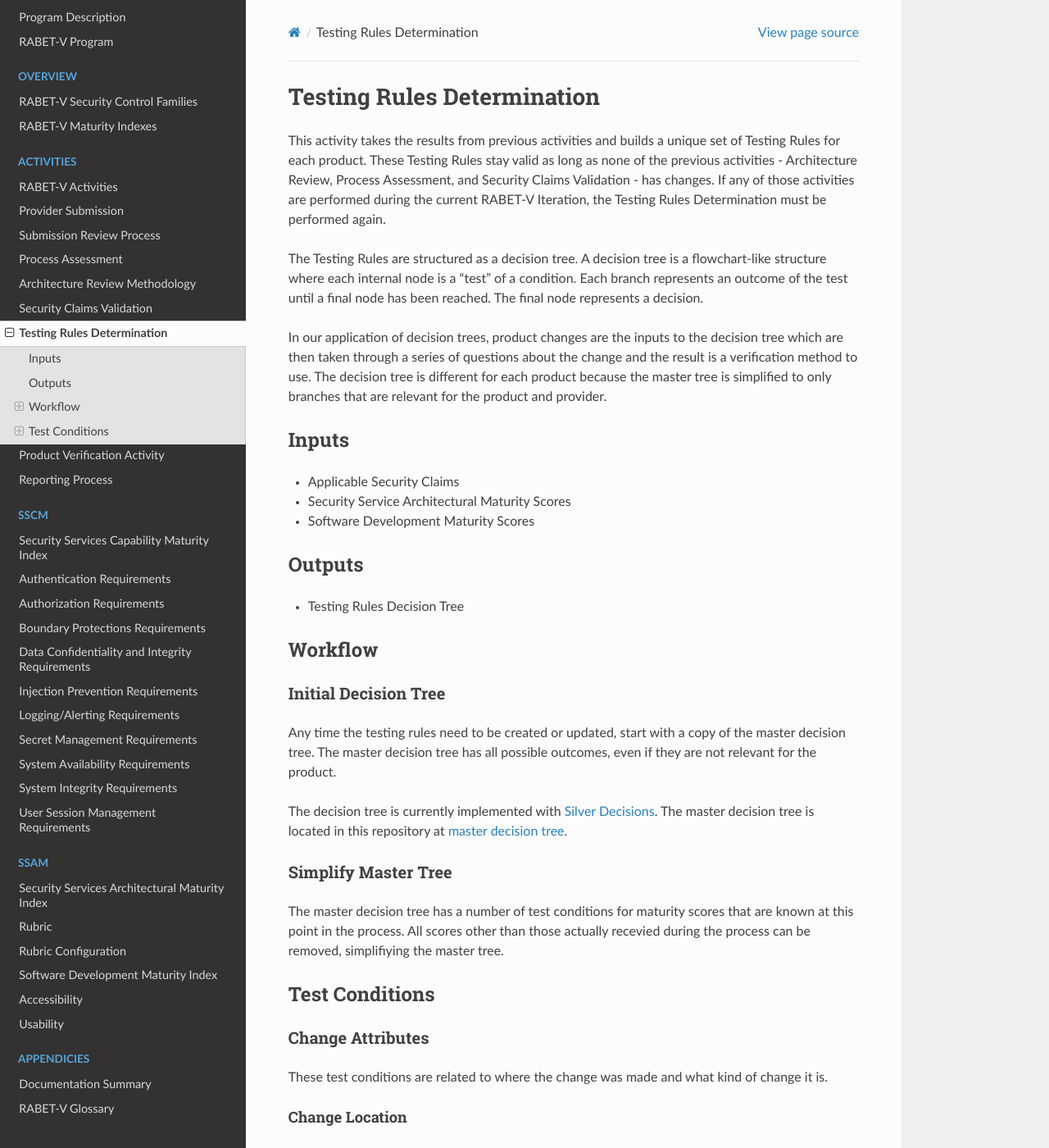
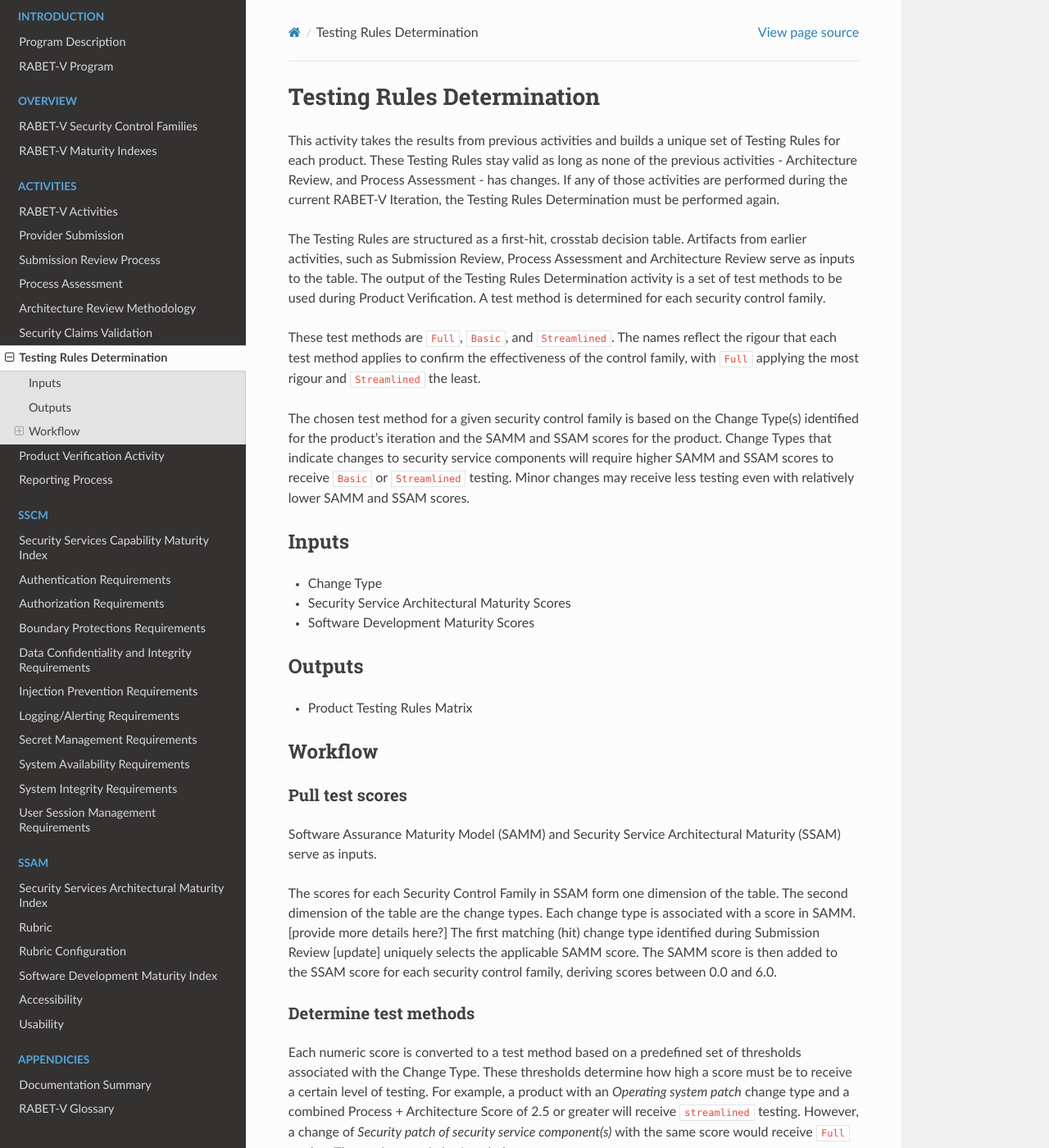
Before and after one commit to it-dept-cis/RABET-V-Pilot, a Sphinx documentation site: the page built from docs/source/Activities/Testing_Rules_Determination.md, in a window 1280 px wide and 1400 px high. Shown: the whole window at 82% size. Built offline with Sphinx 7.4.7 and the Read the Docs theme 2.0.0, drawn with Linux system fonts in a browser that asks for light colours; some of the changed text lies outside the part shown.

Commit message:
Revise to reflect current practice

```diff
--- a/docs/source/Activities/Testing_Rules_Determination.md
+++ b/docs/source/Activities/Testing_Rules_Determination.md
@@ -1,14 +1,16 @@
 ## Testing Rules Determination
 
-This activity takes the results from previous activities and builds a unique set of Testing Rules for each product. These Testing Rules stay valid as long as none of the previous activities - Architecture Review, Process Assessment, and Security Claims Validation - has changes. If any of those activities are performed during the current RABET-V Iteration, the Testing Rules Determination must be performed again.
+This activity takes the results from previous activities and builds a unique set of Testing Rules for each product. These Testing Rules stay valid as long as none of the previous activities - Architecture Review, and Process Assessment - has changes. If any of those activities are performed during the current RABET-V Iteration, the Testing Rules Determination must be performed again.
 
-The Testing Rules are structured as a decision tree. A decision tree is a flowchart-like structure where each internal node is a “test” of a condition. Each branch represents an outcome of the test until a final node has been reached. The final node represents a decision.
+The Testing Rules are structured as a first-hit, crosstab decision table. Artifacts from earlier activities, such as Submission Review, Process Assessment and Architecture Review serve as inputs to the table. The output of the Testing Rules Determination activity is a set of test methods to be used during Product Verification. A test method is determined for each security control family.
 
-In our application of decision trees, product changes are the inputs to the decision tree which are then taken through a series of questions about the change and the result is a verification method to use. The decision tree is different for each product because the master tree is simplified to only branches that are relevant for the product and provider.
+These test methods are `Full`, `Basic`, and `Streamlined`. The names reflect the rigour that each test method applies to confirm the effectiveness of the control family, with `Full` applying the most rigour and `Streamlined` the least.
+
+The chosen test method for a given security control family is based on the Change Type(s) identified for the product's iteration and the SAMM and SSAM scores for the product. Change Types that indicate changes to security service components will require higher SAMM and SSAM scores to receive `Basic` or `Streamlined` testing. Minor changes may receive less testing even with relatively lower SAMM and SSAM scores.
 
 ### Inputs
 
-  - Applicable Security Claims
+  - Change Type
 
   - Security Service Architectural Maturity Scores
 
@@ -16,146 +18,30 @@
 
 ### Outputs
 
-  - Testing Rules Decision Tree
+  - Product Testing Rules Matrix
 
 ### Workflow
 
-#### Initial Decision Tree
+#### Pull test scores
 
-Any time the testing rules need to be created or updated, start with a copy of the master decision tree. The master decision tree has all possible outcomes, even if they are not relevant for the product.
+Software Assurance Maturity Model (SAMM) and Security Service Architectural Maturity (SSAM) serve as inputs.
 
-The decision tree is currently implemented with [Silver Decisions](http://silverdecisions.pl/). The master decision tree is located in this repository at [master decision tree](https://github.com/it-dept-cis/RABET-V-Pilot/blob/master/for_consideration/Decision_Trees/decisiontree_master.json).
+The scores for each Security Control Family in SSAM form one dimension of the table. The second dimension of the table are the change types. Each change type is associated with a score in SAMM. [provide more details here?] The first matching (hit) change type identified during Submission Review [update] uniquely selects the applicable SAMM score. The SAMM score is then added to the SSAM score for each security control family, deriving scores between 0.0 and 6.0.
 
-#### Simplify Master Tree
+#### Determine test methods
 
-The master decision tree has a number of test conditions for maturity scores that are known at this point in the process. All scores other than those actually recevied during the process can be removed, simplifiying the master tree.
+ Each numeric score is converted to a test method based on a predefined set of thresholds associated with the Change Type. These thresholds determine how high a score must be to receive a certain level of testing. For example, a product with an *Operating system patch* change type and a combined Process + Architecture Score of 2.5 or greater will receive `streamlined` testing. However, a change of *Security patch of security service component(s)* with the same score would receive `Full` testing. The testing matrix is given below:
 
-### Test Conditions
-
-#### Change Attributes
-
-These test conditions are related to where the change was made and what kind of change it is.
-
-##### Change Location
-
-Where is the change?
-
-1.  Software Application Core Component - custom application developed by the RTP
-
-1.  Software Application Supporting Component – a component used from within the RTP's software application such as a framework, library or module provided by a 3rd party
-
-1.  Supporting Environment - system, framework, or service provided by a 3rd party used to host or run the software application
-
-##### Change Type
-
-What type of change is it?
-
-1.  Add/Remove - a component was added or removed
-
-1.  Replace - the component was replaced
-
-1.  Interface change - either the component interface was changed or the manner why which it interfaces with other components changed
-
-1.  Implementation/Patch -
-
-  + For internally developed components, the internal implementation of a component was changed without impacting the interface(s)
-
-  + For 3rd party components patch - the component was patched by its provider (only applies to 3rd party components)
-
-Since more than one may apply, the first one that applies should be selected.
-
-#### Architectural Considerations
-
-These test conditions relate to how the change impacts security services.
-
-##### Security Service Relation
-
-Was the change in a security service related component?
-
-1.  1st Degree Security Service component - the change was in a 1st degree security service component (1st and 2nd degree security service components are determined in the architecture review)
-
-1.  2nd Degree Security Service component - the changes was in a 2nd degree security service component (1st and 2nd degree security service components are determined in the architecture review)
-
-1.  None
-
-##### Security Service Architectural Maturity
-
-What is the architectural maturity of the security service impacted?
-
-This uses the Security Service Architectural Maturity (SSAM) scores from the architecture review. Uses 3 options to indicate the level of maturity. The scores ranges below are just placeholders until more accurate score ranges can be determined.
-
-  - Initial understanding and adhoc provisions: Less than 1.0
-
-  - Increased efficiency and/or effectiveness: At least 1.0 but less than 2.0
-
-  - Comprehensive mastery: At least 2.0
-
-#### Software Development Considerations
-
-These test conditions are related to the technology providers Software Development Maturity (SDM) scores and artifacts.
-
-##### Software Assurance Maturity
-
-How mature are the provider’s processes related to software assurance?
-
-This uses the average score of all SAMM principles with 3 ranges. The scores ranges below are just placeholders until more accurate score ranges can be determined.
-
-  - Initial understanding and adhoc provisions: Less than 1.0
-
-  - Increased efficiency and/or effectiveness: At least 1.0 but less than 2.0
-
-  - Comprehensive mastery: At least 2.0
-
-##### 3rd Party Component Maturity
-
-How mature is the technology provider process for vetting 3rd party components?
-
-This uses the SAMM streams of Supplier Security and Software Dependencies with 3 ranges. The scores ranges below are just placeholders until more accurate score ranges can be determined.
-
-  - Initial understanding and adhoc provisions: Less than 1.0
-
-  - Increased efficiency and/or effectiveness: At least 1.0 but less than 2.0
-
-  - Comprehensive mastery: At least 2.0
-
-##### Internal Development and Deployment Maturity
-
-How mature are the technology providers processes for internal development and deployment?
-
-This uses the SAMM streams of Security Requirements, Build Process, Software Dependencies, Deployment Process, and Secret Management with 3 ranges. The scores ranges below are just placeholders until more accurate score ranges can be determined.
-
-  - Initial understanding and adhoc provisions: Less than 1.0
-
-  - Increased efficiency and/or effectiveness: At least 1.0 but less than 2.0
-
-  - Comprehensive mastery: At least 2.0
-
-##### Environment Management Maturity
-
-How mature are the technology provider’s processes for environment management (e.g., configuration hardening, patching, and updating)?
-
-This uses the SAMM Environment Management score with 3 ranges. The scores ranges below are just placeholders until more accurate score ranges can be determined.
-
-  - Initial understanding and adhoc provisions: Less than 1.0
-
-  - Increased efficiency and/or effectiveness: At least 1.0 but less than 2.0
-
-  - Comprehensive mastery: At least 2.0
-
-##### Software Development Artifacts
-
-The following test conditions look at whether reliable artifacts are available.
-
-Is there a reliable artifact available? Examples include:
-
-  - Automated source code unit test results
-
-  - Automated vulnerability test results
-
-  - Manual testing artifacts (test run results, example outputs, etc)
-
-  - Automated configuration verification results
-
-  - Security event audit logs
-
-  - 3rd Party security analysis results (automated or manual)
+| Change Type |                                                                    | Process Assessment Score Type | > 5         | 5 - 4.5     | 4.49 - 4.0  | 3.99 - 3.5  | 3.49 - 3.0  | 2.99 - 2.5  | 2.49 - 2.0 | < 2.0 |
+|-------------|--------------------------------------------------------------------|-------------------------------|-------------|-------------|-------------|-------------|-------------|-------------|------------|-------|
+| 1           | Other major or multiple change(s) to security service component(s) | Total                         | Full        | Full        | Full        | Full        | Full        | Full        | Full       | Full  |
+| 2           | Source code change to security service component(s)                | InternalDev                   | Basic       | Full        | Full        | Full        | Full        | Full        | Full       | Full  |
+| 3           | Major configuration change to security service component(s)        | EnvMgmt                       | Basic       | Basic       | Basic       | Full        | Full        | Full        | Full       | Full  |
+| 4           | Security patch of security service component(s)                    | SupplyChain                   | Basic       | Basic       | Basic       | Basic       | Full        | Full        | Full       | Full  |
+| 5           | Dependency updates for security service component(s)               | SupplyChain                   | Basic       | Basic       | Basic       | Basic       | Basic       | Full        | Full       | Full  |
+| 6           | Minor configuration change to security service component(s)        | EnvMgmt                       | Basic       | Basic       | Basic       | Basic       | Basic       | Basic       | Basic      | Full  |
+| 7           | Source code change interfacing with security service component(s)  | InternalDev                   | Streamlined | Basic       | Basic       | Basic       | Basic       | Basic       | Basic      | Full  |
+| 8           | Source code change unrelated to security service component(s)      | InternalDev                   | Streamlined | Streamlined | Streamlined | Basic       | Basic       | Basic       | Basic      | Full  |
+| 9           | 3rd party software patch to a non-security service component(s)     | SupplyChain                   | Streamlined | Streamlined | Streamlined | Streamlined | Streamlined | Basic       | Basic      | Full  |
+| 10          | Operating system patch                                             | EnvMgmt                       | Streamlined | Streamlined | Streamlined | Streamlined | Streamlined | Streamlined | Basic      | Full  |
+| 11          | Other software or configuration change                             | Total                         | Streamlined | Streamlined | Streamlined | Streamlined | Streamlined | Streamlined | Basic      | Full  |
```
